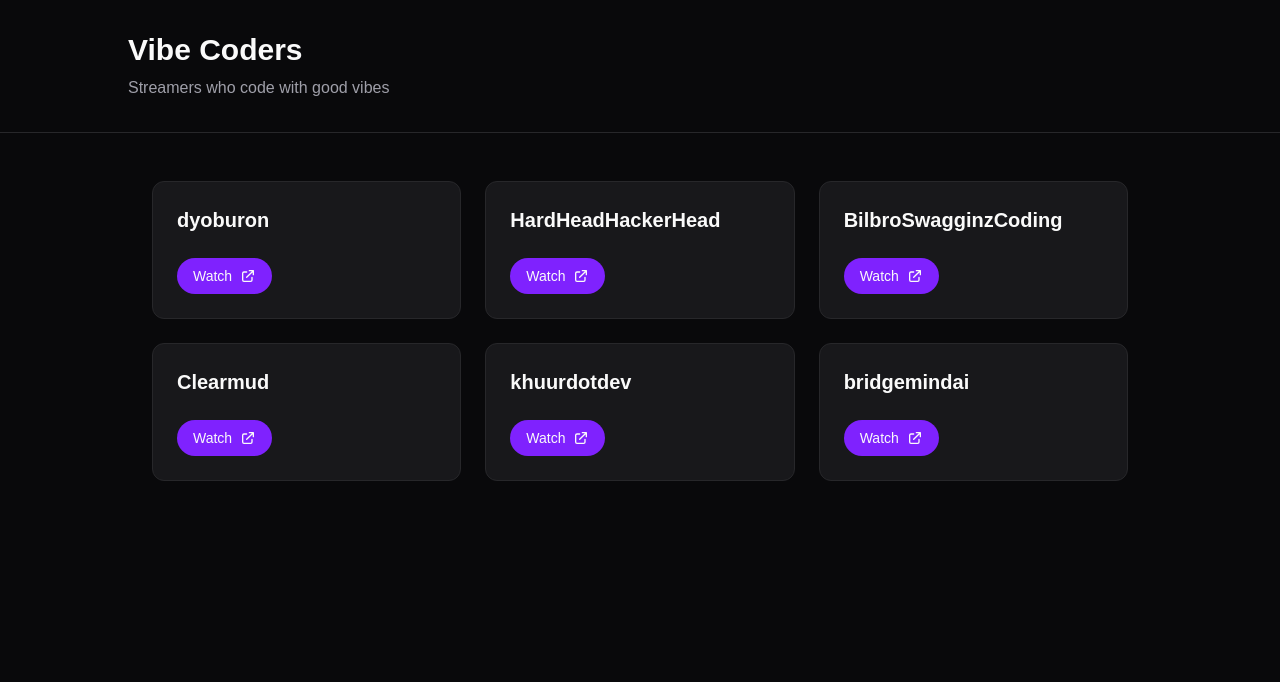
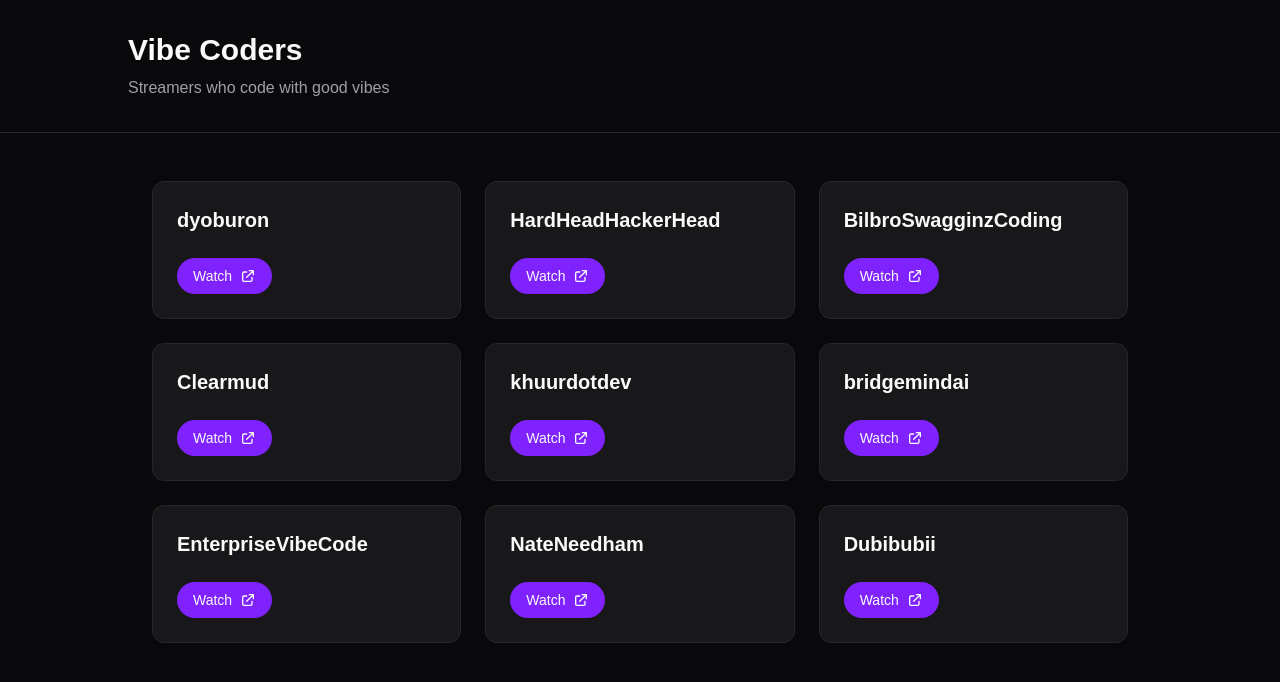
Before and after one commit to packetloss404/vibecoders, a Next.js app: page / in a window 1280 px wide. Shown: the top 682 px of the page. Built offline with nearby package versions, Linux system fonts and the light colour scheme.

Commit message:
Add EnterpriseVibeCode, NateNeedham, Dubibubii

```diff
--- a/app/data/streamers.ts
+++ b/app/data/streamers.ts
@@ -30,4 +30,16 @@ export const streamers: Streamer[] = [
     name: "bridgemindai",
     channelUrl: "https://youtube.com/@bridgemindai",
   },
+  {
+    name: "EnterpriseVibeCode",
+    channelUrl: "https://youtube.com/@EnterpriseVibeCode",
+  },
+  {
+    name: "NateNeedham",
+    channelUrl: "https://youtube.com/@NateNeedham",
+  },
+  {
+    name: "Dubibubii",
+    channelUrl: "https://youtube.com/@Dubibubii",
+  },
 ];
```
